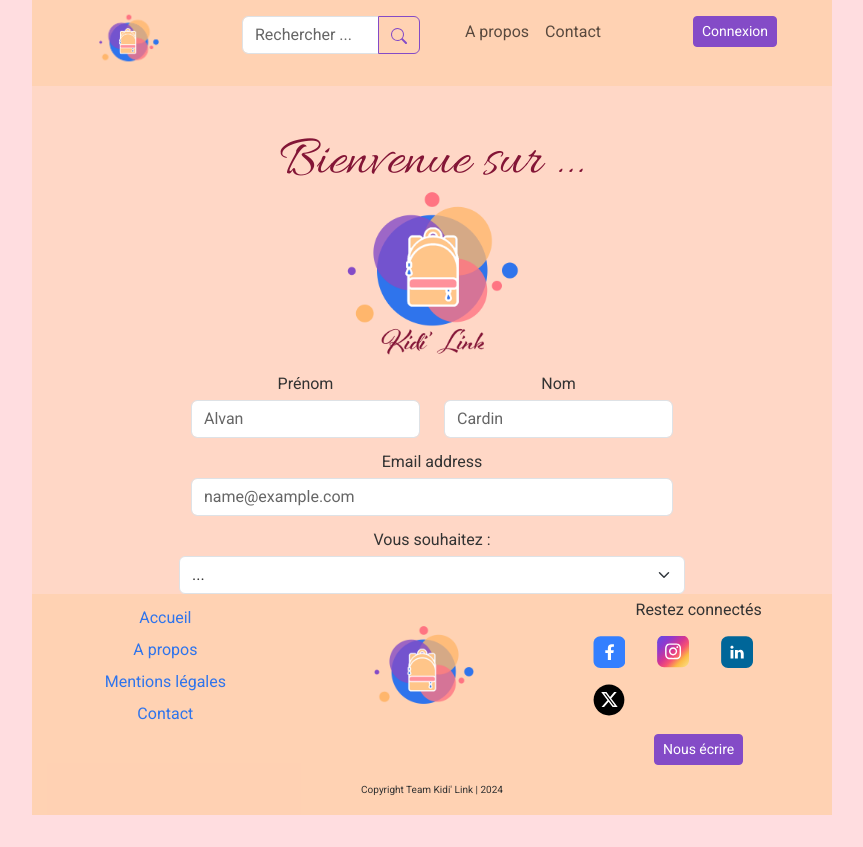
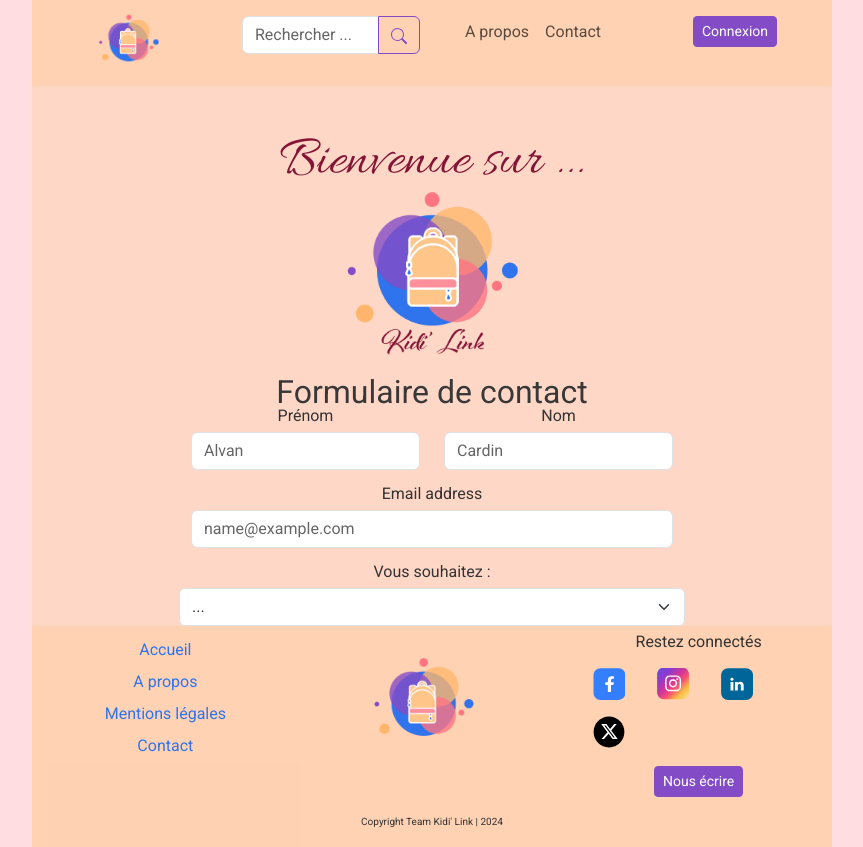
Before and after one commit to REVERTEElodie/KidilinkFront, a React (Vite) app: page / in a window 1280 px wide. Shown: the whole page, without its empty margins (208-1071 px from the left). Before the commit the page ends 815 px from the top, so only its background shows below. Built offline with nearby package versions, Linux system fonts and the light colour scheme.

Commit message:
update : add a title

```diff
--- a/src/components/ContactForm/ContactForm.jsx
+++ b/src/components/ContactForm/ContactForm.jsx
@@ -3,6 +3,8 @@
 
 const FormContact = () => {
   return (
+    <>
+      <h2>Formulaire de contact</h2>
       <Form>
         <Row>
           <Col>
@@ -37,6 +39,7 @@
           </Form.Select>
         </Row>
       </Form>
+    </>
   );
 };
 
```
Lines whose indentation alone changed are shown as unchanged.
